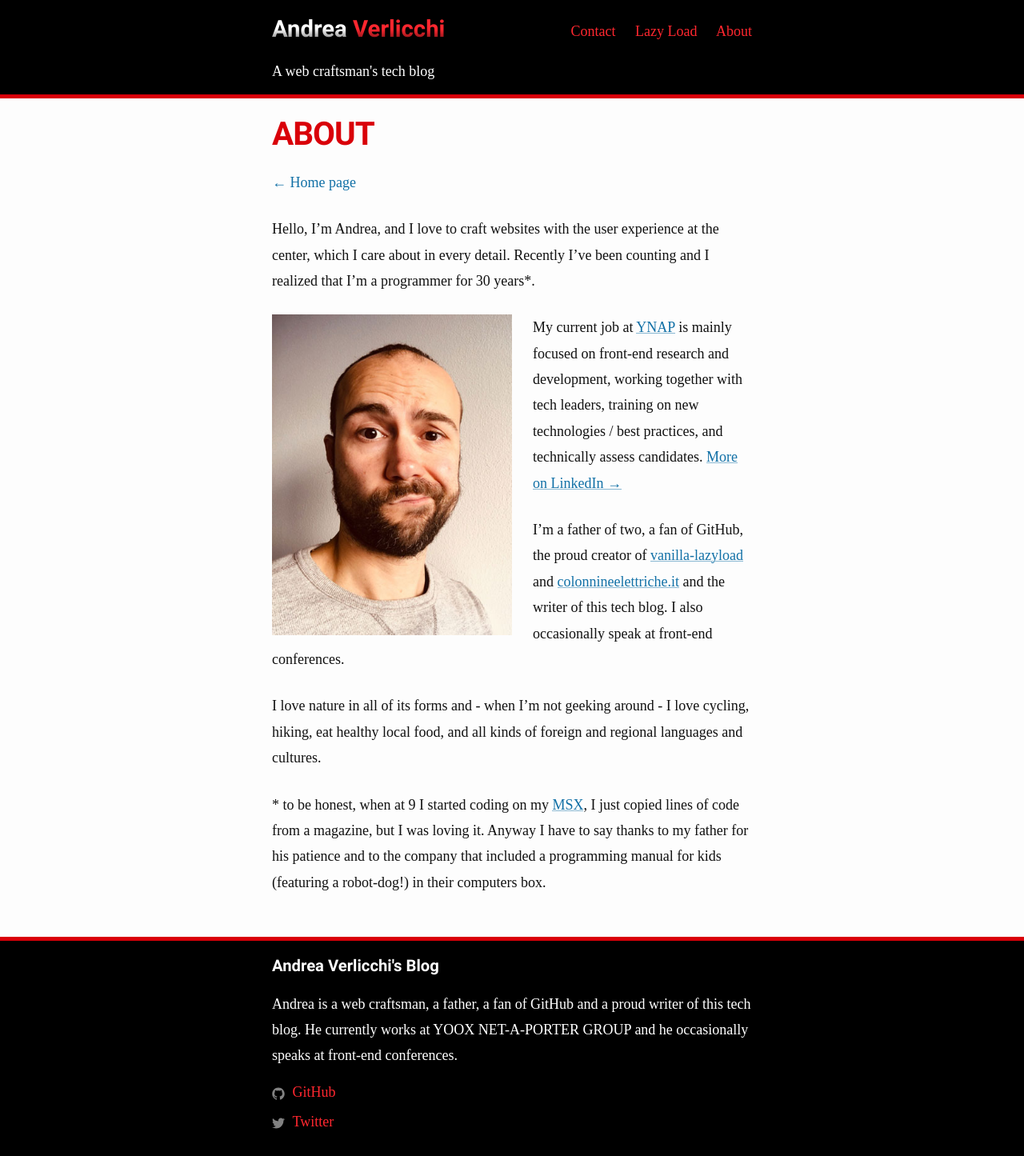
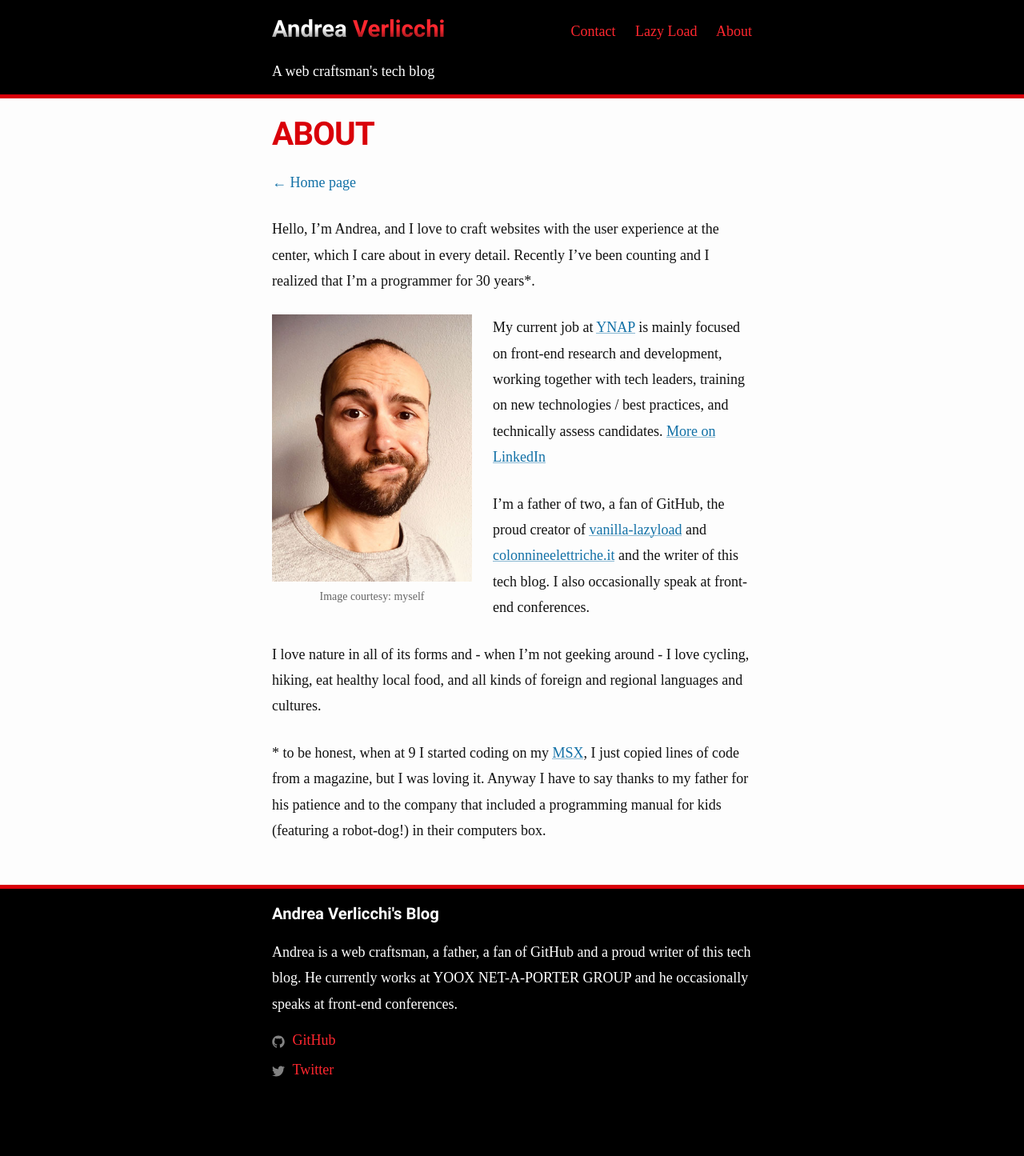
Before and after one commit to verlok/verlok.github.io, a Jekyll site: the page built from about/index.md, in a window 1280 px wide. Shown: the whole page at 80% size. Built offline with Jekyll 4.4.1, drawn with Linux system fonts in a browser that asks for light colours; some web fonts are replaced; after the commit the page ends 1380 px from its top, so only the background shows below that.

Commit message:
Reserve space for face in about

```diff
--- a/_sass/_pages.scss
+++ b/_sass/_pages.scss
@@ -2,18 +2,52 @@
  * Pages
  */
 
-.page-content {
-    .about-face {
-        margin: 0 auto;
-        display: block;
-        width: 100%;
-        max-width: 385px;
-        height: auto;
+.about-face {
+  &__spacer {
+    position: relative;
+    background-color: #d9cbbe;
+  }
 
-        @media (min-width: 620px) {
-            float: left;
-            margin: 0 26px 0 0;
-            max-width: 300px;
-        }
+  &__image {
+    position: absolute;
+    top: 0;
+    left: 0;
+    width: 100%;
+    height: auto;
+  }
+}
+
+@media (max-width: 414px) {
+  .about-face {
+    &__spacer {
+      padding-bottom: 133.37662%;
     }
+  }
 }
+
+@media (min-width: 415px) {
+  .about-face {
+    &__spacer {
+      width: 375px;
+      height: 500px;
+    }
+    figcaption {
+      width: 375px;
+    }
+  }
+}
+
+@media (min-width: 620px) {
+  .about-face {
+    float:left;
+    margin-right: 26px;
+    width: 250px;
+    &__spacer {
+      width: 250px;
+      height: 333px;
+    }
+    figcaption {
+      width: 250px;
+    }
+  }
+}
--- a/about/index.md
+++ b/about/index.md
@@ -11,9 +11,14 @@
 
 Hello, I'm Andrea, and I love to craft websites with the user experience at the center, which I care about in every detail. Recently I've been counting and I realized that I'm a programmer for 30 years\*.
 
-<img alt="Andrea Verlicchi's face" src="/assets/pages-images/andrea-verlicchi-face__1x.jpg" srcset="/assets/pages-images/andrea-verlicchi-face__1x.jpg 1x, /assets/pages-images/andrea-verlicchi-face__2x.jpg 2x" class="about-face">
+<figure class="about-face">
+  <div class="about-face__spacer">
+  <img alt="Andrea Verlicchi's face" src="/assets/pages-images/andrea-verlicchi-face__1x.jpg" srcset="/assets/pages-images/andrea-verlicchi-face__1x.jpg 1x, /assets/pages-images/andrea-verlicchi-face__2x.jpg 2x" class="about-face__image">
+  </div>
+  <figcaption>Image courtesy: myself</figcaption>
+</figure>
 
-My current job at [YNAP](https://www.ynap.com) is mainly focused on front-end research and development, working together with tech leaders, training on new technologies / best practices, and technically assess candidates. [More on LinkedIn &rarr;](https://linkedin.com/andreaverlicchi)
+My current job at [YNAP](https://www.ynap.com) is mainly focused on front-end research and development, working together with tech leaders, training on new technologies / best practices, and technically assess candidates. [More on LinkedIn](https://linkedin.com/andreaverlicchi)
 
 I'm a father of two, a fan of GitHub, the proud creator of [vanilla-lazyload](https://github.com/verlok/vanilla-lazyload) and [colonnineelettriche.it](http://www.colonnineelettriche.it) and the writer of this tech blog. I also occasionally speak at front-end conferences.
 
```
